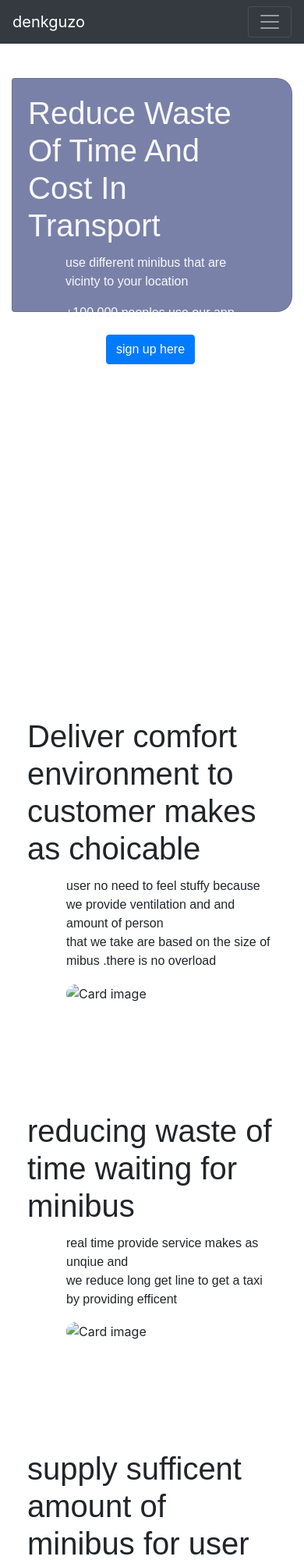
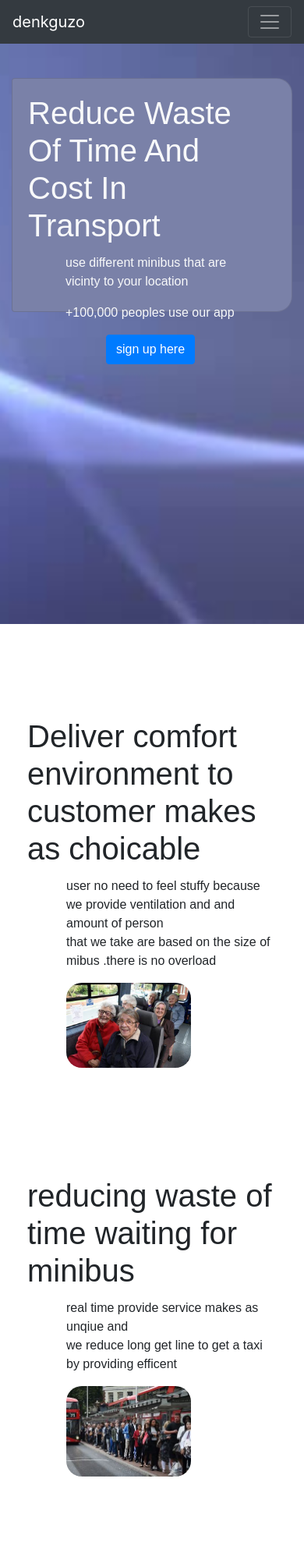
Before and after one commit to Miko1203744/DenqGuzo, a plain HTML site: page index.html in a window 390 px wide. Shown: the top 2000 px of the page at 78% size. Drawn offline with nearby package versions, Linux system fonts and the light colour scheme.

Commit message:
Update index.html

```diff
--- a/index.html
+++ b/index.html
@@ -48,7 +48,7 @@
     }
 
     .lo{
-        background: url("static/img/jo.jpg") center;
+        background: url("img/jo.jpg") center;
         height: 800px;
         background-repeat: no-repeat;
         background-size: cover;
@@ -67,7 +67,7 @@
     }
     @media screen and (max-width:930px){
       .lo{
-        background: url("static/img/g.jpg") center;
+        background: url("img/g.jpg") center;
         height: 800px;
         background-repeat: no-repeat;
         background-size: cover;
@@ -153,7 +153,7 @@ color: #555;
             <div class="card-body">
               <h1 class="card-title" style="font-family:sans-serif;">Deliver comfort environment to customer makes as choicable</h1>
               <p class="card-text" style="margin-left: 50px;font-family:sans-serif;">user no need to feel stuffy because we provide ventilation and and amount of person<br> that we take are based on the size of mibus .there is no overload</p>
-              <img class="card-img-top b-4 w-50 " src="static/img/ho.jpg" style="border-radius: 20px; margin-left: 50px;" alt="Card image" >
+              <img class="card-img-top b-4 w-50 " src="img/ho.jpg" style="border-radius: 20px; margin-left: 50px;" alt="Card image" >
             </div>
           </div>
         </div>
@@ -162,7 +162,7 @@ color: #555;
             <div class="card-body">
               <h1 class="card-title" style="font-family:sans-serif;">reducing waste of time waiting for minibus</h1>
               <p class="card-text" style="margin-left: 50px;font-family:sans-serif;">real time provide service makes as unqiue and<br> we reduce long get line to get a taxi by providing efficent </p>
-              <img class="card-img-top  w-50" src="static/img/line.jpg" alt="Card image" style="border-radius: 20px; margin-left: 50px;" >
+              <img class="card-img-top  w-50" src="img/line.jpg" alt="Card image" style="border-radius: 20px; margin-left: 50px;" >
             </div>
           </div>
         </div>
@@ -171,7 +171,7 @@ color: #555;
             <div class="card-body">
               <h1 class="card-title"style="font-family:sans-serif;">supply sufficent amount of minibus for user</h1>
               <p class="card-text" style="margin-left: 50px;font-family:sans-serif;"> we report data to country transport authorization by identify a place that notice lack of minibus<br> and to deliver  sufficent amount as much as possible</p>
-              <img class="card-img-top  w-50" src="static/img/wq.jpg" alt="Card image" style="border-radius: 20px; margin-left: 50px;" >
+              <img class="card-img-top  w-50" src="img/wq.jpg" alt="Card image" style="border-radius: 20px; margin-left: 50px;" >
             </div>
           </div>
         </div>
@@ -208,7 +208,7 @@ color: #555;
         <div class="card testimonial-card">
           <div class="card-up" style="background-color: #9d789b;"></div>
           <div class="avatar mx-auto bg-white">
-            <img src="static/img/za.jpg" style="width: 300px; height: 300px;"
+            <img src="img/za.jpg" style="width: 300px; height: 300px;"
               class="rounded-circle img-fluid" />
           </div>
           <div class="card-body">
@@ -225,7 +225,7 @@ color: #555;
         <div class="card testimonial-card">
           <div class="card-up" style="background-color: #7a81a8;"></div>
           <div class="avatar mx-auto bg-white">
-            <img src="static/img/zi.jpg" style="width: 300px; height: 300px;"
+            <img src="img/zi.jpg" style="width: 300px; height: 300px;"
               class="rounded-circle img-fluid" />
           </div>
           <div class="card-body">
@@ -241,7 +241,7 @@ color: #555;
         <div class="card testimonial-card">
           <div class="card-up" style="background-color: #6d5b98;"></div>
           <div class="avatar mx-auto bg-white">
-            <img src="static/img/zu.jpg" style="width: 300px; height: 300px;"
+            <img src="img/zu.jpg" style="width: 300px; height: 300px;"
               class="rounded-circle img-fluid" />
           </div>
           <div class="card-body">
@@ -264,7 +264,7 @@ color: #555;
     </div>
     <div class="col-md-6 col-xs-12 ">
       <div class="card" style="border: none;">
-        <img class="card-img-top w-100" src="static/img/wq.jpg" alt="Card image" style="border-radius: 20px; margin-bottom: 200px; " >
+        <img class="card-img-top w-100" src="img/wq.jpg" alt="Card image" style="border-radius: 20px; margin-bottom: 200px; " >
           </div>
 
     </div>
```
